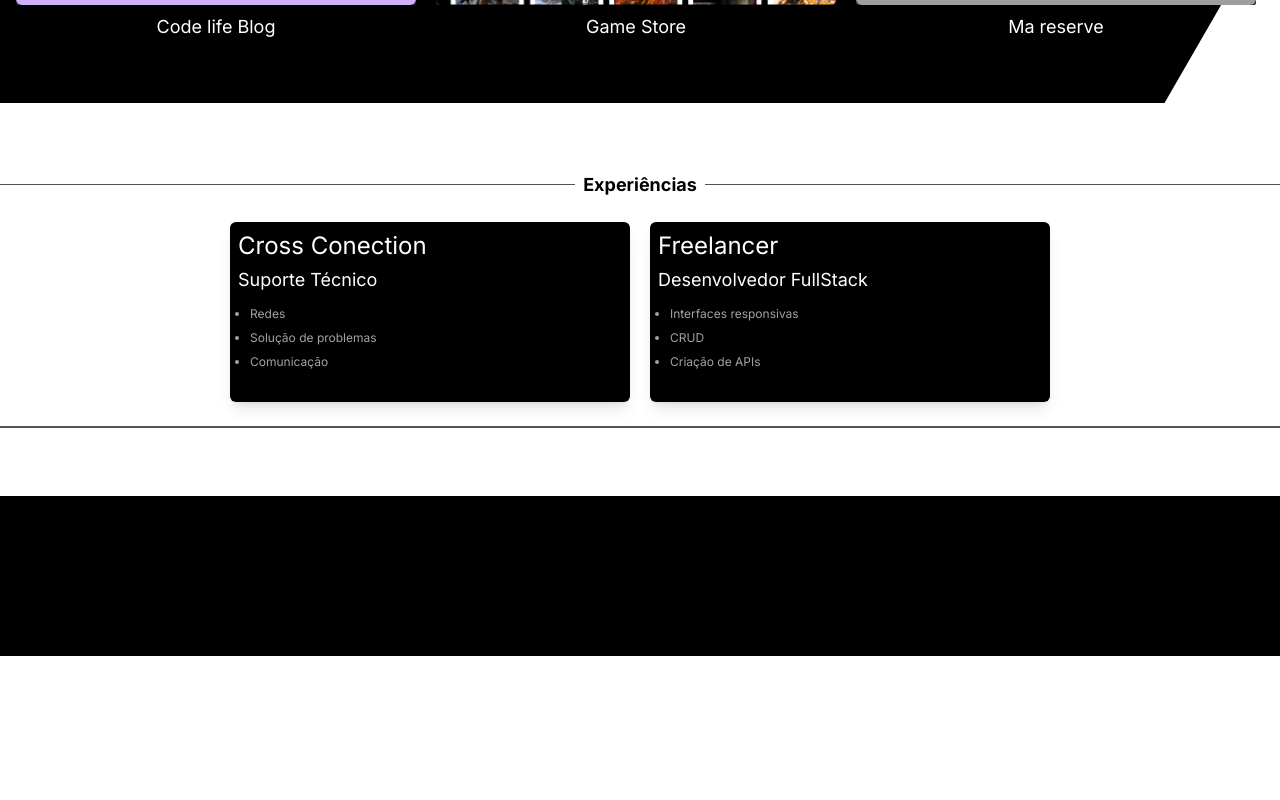
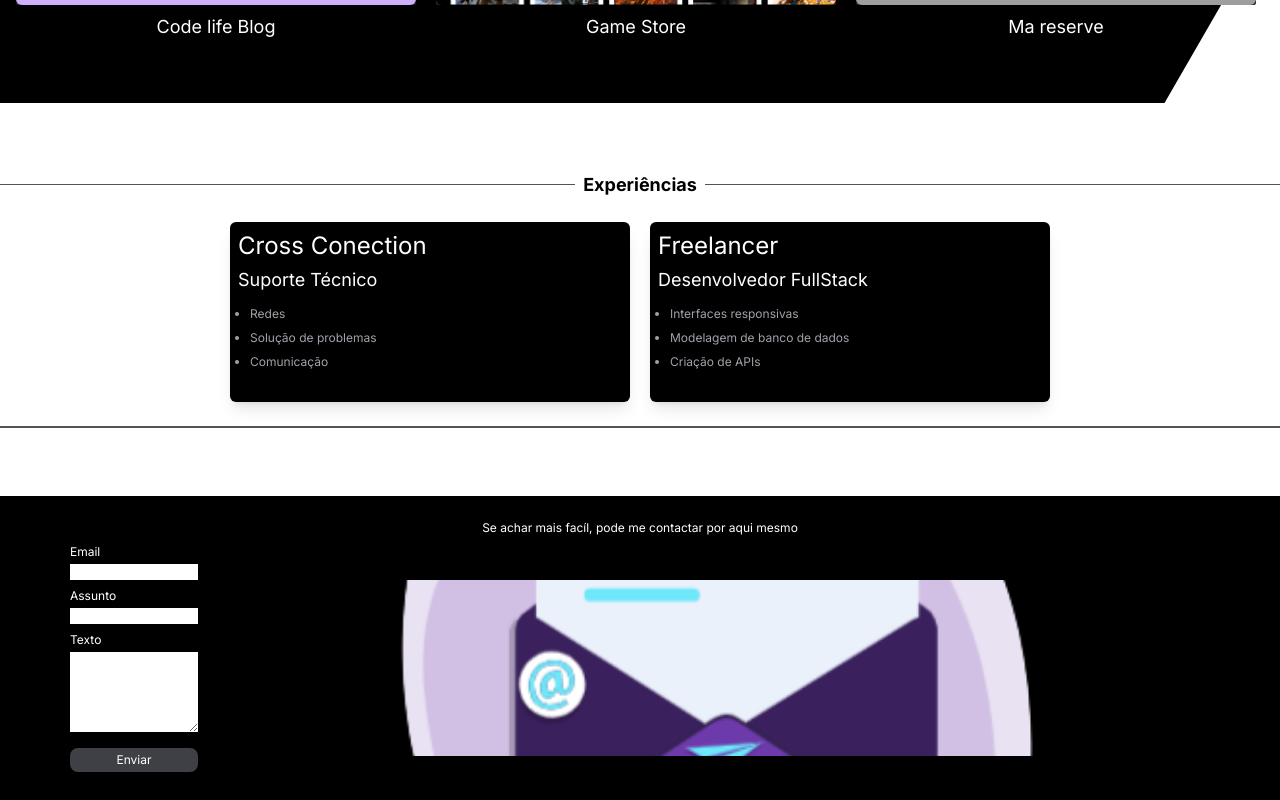
Before and after one commit to PedroCavallaro/Portifolio, a Next.js app: page / in a window 1280 px wide. Shown: the part 1169-1969 px from the top of the page. Before the commit the page ends 1825 px from the top, so only its background shows below. Built offline with nearby package versions, Linux system fonts and the light colour scheme; grey boxes are pictures that could not be loaded.

Commit message:
feat: update footer

```diff
--- a/package.json
+++ b/package.json
@@ -22,6 +22,7 @@
     "react": "18.2.0",
     "react-dom": "18.2.0",
     "react-icons": "^4.10.1",
+    "tailwind-merge": "^1.14.0",
     "tailwindcss": "3.3.3",
     "typescript": "5.1.6"
   }
--- a/src/app/components/Footer.tsx
+++ b/src/app/components/Footer.tsx
@@ -1,7 +1,25 @@
+import EmailForm from "./Footer/EmailForm";
+import email from "../../../public/assets/email.png";
+import Image from "next/image";
+
 export default function Footer() {
     return (
-        <div className="bg-black h-[10rem] mt-10">
-            <p>oi</p>
+        <div className="bg-black p-2 mt-10 flex flex-col gap-2">
+            <p className="text-xs text-white text-center mt-4">
+                Se achar mais facíl, pode me contactar por aqui mesmo
+            </p>
+            <div className="flex gap-3  justify-center items-center">
+                <EmailForm />
+                <div className="">
+                    <Image
+                        src={email}
+                        className="object-cover h-44"
+                        alt="Email Image"
+                        height={1000}
+                        width={1000}
+                    />
+                </div>
+            </div>
         </div>
     );
 }
--- /dev/null
+++ b/src/app/components/Footer/EmailForm.tsx
@@ -0,0 +1,25 @@
+import Input from "../Input";
+
+export default function EmailForm() {
+    return (
+        <form className="flex flex-col gap-2 text-white">
+            <Input label="Email" erros="" className="" />
+            <Input label="Assunto" erros="" />
+            <div className="w-32 h-32 flex flex-col gap-1">
+                <label htmlFor="" className="text-xs">
+                    Texto
+                </label>
+                <textarea
+                    name=""
+                    id=""
+                    className="text-black text-xs"
+                    cols={10}
+                    rows={5}
+                ></textarea>
+            </div>
+            <button className="bg-zinc-700 text-white relative  rounded-lg -top-5 text-xs p-1">
+                Enviar
+            </button>
+        </form>
+    );
+}
--- /dev/null
+++ b/src/app/components/Input.tsx
@@ -0,0 +1,28 @@
+import { forwardRef, ComponentProps, InputHTMLAttributes } from "react";
+import { twMerge } from "tailwind-merge";
+
+type InputProps = InputHTMLAttributes<HTMLInputElement> & {
+    label: string;
+    erros: string;
+};
+// eslint-disable-next-line react/display-name
+const Input = forwardRef<HTMLInputElement, InputProps>(
+    (
+        { name = "", type = "text", className = "", erros, label, ...props },
+        ref
+    ) => {
+        return (
+            <div className="flex flex-col gap-1 text-xs">
+                <label htmlFor="">{label}</label>
+                <input
+                    ref={ref}
+                    className={twMerge(`w-32 text-black ${className}`)}
+                    {...props}
+                />
+                {erros && <span>{erros}</span>}
+            </div>
+        );
+    }
+);
+
+export default Input;
--- a/src/app/constants/index.ts
+++ b/src/app/constants/index.ts
@@ -31,6 +31,10 @@ export const experienceArray = [
     {
         company: "Freelancer",
         role: "Desenvolvedor FullStack",
-        highlights: ["Interfaces responsivas", "CRUD", "Criação de APIs"],
+        highlights: [
+            "Interfaces responsivas",
+            "Modelagem de banco de dados",
+            "Criação de APIs",
+        ],
     },
 ];
```
Also changed, not shown: public/assets/email.png (added), 1 other file (tests, documents, lock files or other folders).
